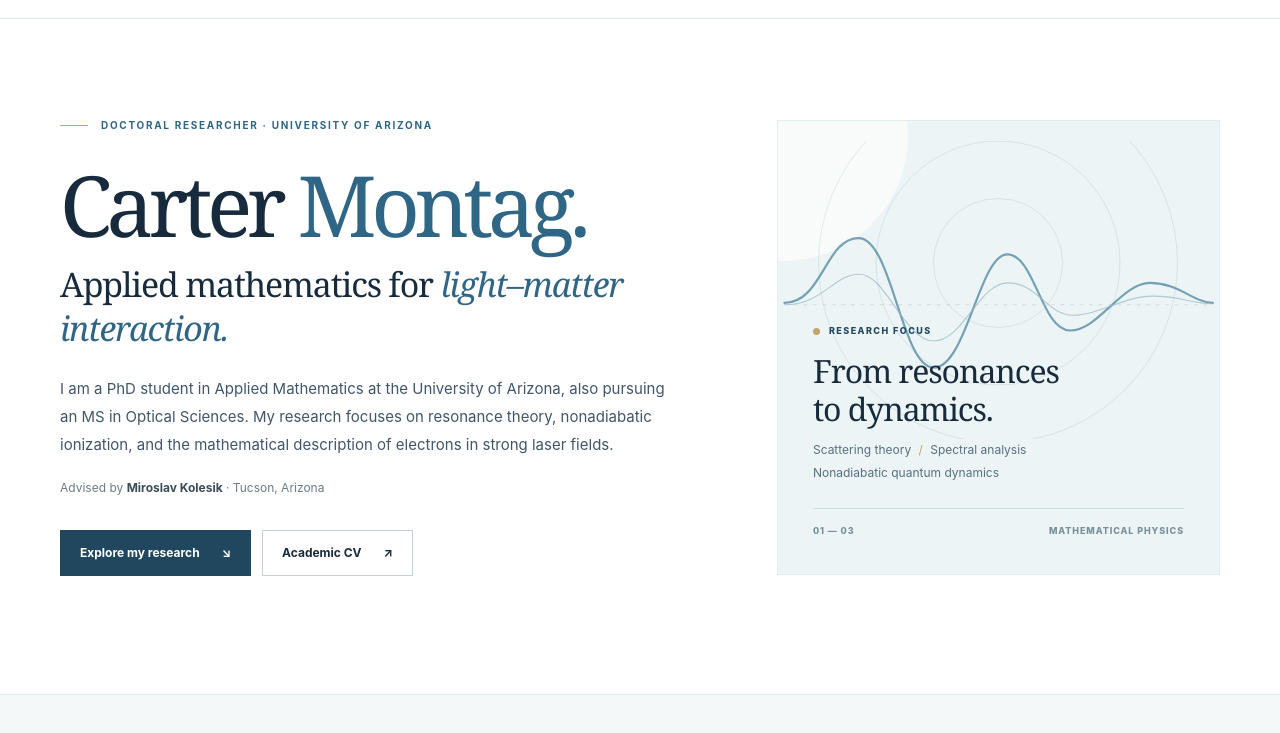
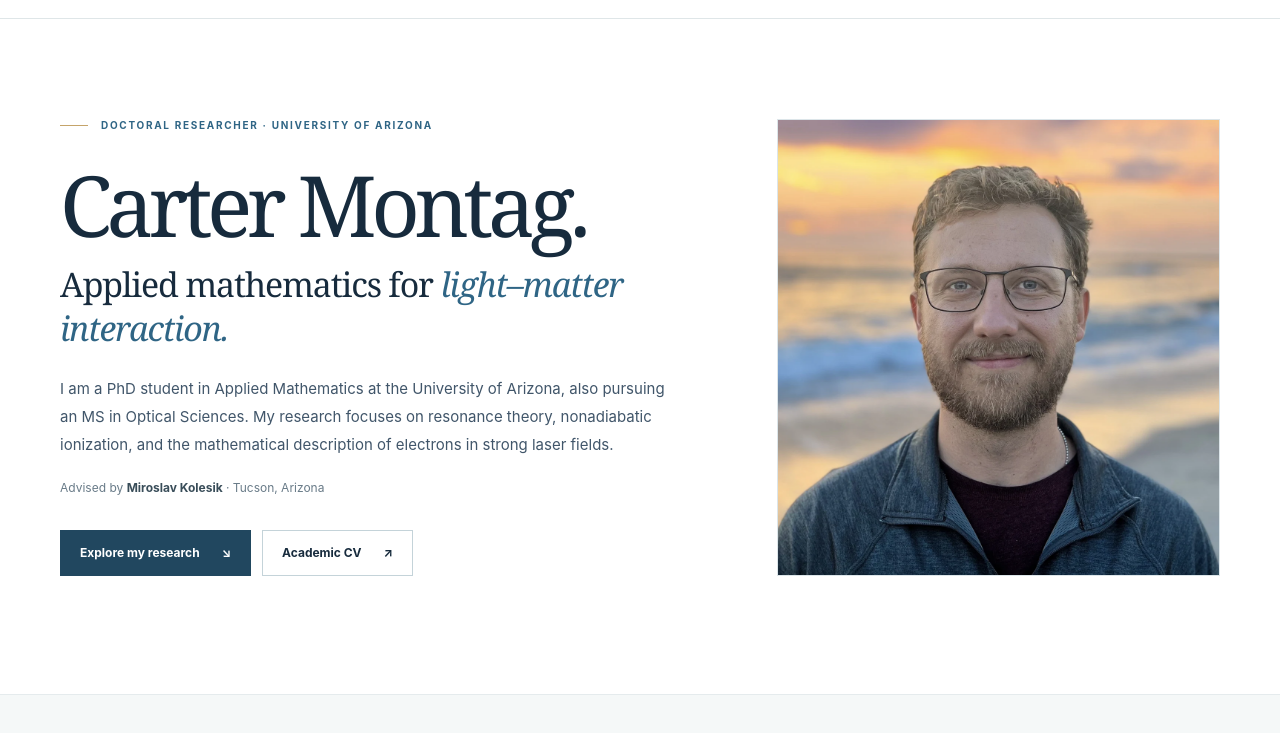
Before and after one commit to camontag/camontag.github.io, a plain HTML site: page index.html in a window 1280 px wide. Shown: the part 67-800 px from the top of the page. Drawn offline with Linux system fonts and the light colour scheme.

Commit message:
Add unobstructed headshot and unify name heading color

```diff
--- a/assets/styles.css
+++ b/assets/styles.css
@@ -122,3 +122,12 @@ a:focus-visible {outline:3px solid var(--blue);outline-offset:4px;border-radius:
 @media (max-width:1000px) {.shell{width:min(100% - 60px,1160px)}.hero{gap:32px;grid-template-columns:minmax(0,1fr) minmax(280px,.76fr)}.hero h1{font-size:72px}.section-heading,.experience-item{grid-template-columns:175px 1fr}.research-card{padding:23px 20px}.scholar-layout{gap:30px}}
 @media (max-width:760px) {.shell{width:calc(100% - 38px)}.header-inner{align-items:flex-start;flex-direction:column;padding:15px 0 12px;gap:14px}.primary-nav{width:100%;justify-content:space-between;gap:9px;flex-wrap:wrap}.primary-nav a{font-size:11px}.primary-nav .nav-cv{padding:5px 9px}.brand-mark{height:35px;width:35px;font-size:16px}.brand-label small{font-size:9px}.hero{grid-template-columns:1fr;padding:65px 0 76px;min-height:0;gap:40px}.hero h1{font-size:clamp(63px,13vw,85px);margin:21px 0 12px}.hero-description{font-size:14px}.eyebrow{font-size:9px;white-space:normal}.hero-visual{min-height:340px}.section{padding:70px 0}.section-heading{display:block;margin-bottom:28px}.section-kicker{margin-bottom:17px}.section-heading h2{font-size:39px}.section-intro{font-size:14px;margin-top:15px}.research-grid{grid-template-columns:1fr}.research-card{min-height:0;padding:24px}.card-tags{padding-top:21px}.research-card h3{margin:18px 0 10px}.experience-item{grid-template-columns:1fr;gap:14px}.experience-meta{flex-direction:row;align-items:baseline;gap:13px}.experience-meta .year{font-size:24px}.experience-body h3{font-size:16px}.scholar-layout,.background-grid{grid-template-columns:1fr;gap:32px}.publication{padding:25px}.contact-inner{flex-direction:column;align-items:flex-start}.contact-actions{align-items:flex-start}.contact-email{font-size:21px}.footer-inner{flex-wrap:wrap}}
 @media (prefers-reduced-motion:reduce){html{scroll-behavior:auto}*,*:before,*:after{transition:none!important;animation:none!important}}
+
+/* Academic portrait — keep the original heading typography. */
+.hero h1 span {color:inherit}
+.hero-photo-panel {padding:0;overflow:hidden;background:#edf4f5;border:1px solid #dce5e9;min-height:455px}
+.hero-photo-panel::before {display:none}
+.hero-photo {display:block;width:100%;height:100%;min-height:455px;object-fit:cover;object-position:center center}
+@media (max-width:760px) {
+  .hero-photo-panel,.hero-photo {min-height:420px}
+}
--- a/index.html
+++ b/index.html
@@ -41,19 +41,8 @@
           <a class="button button-outline" href="assets/Carter_Montag_CV.pdf" target="_blank" rel="noopener">Academic CV <span aria-hidden="true">↗</span></a>
         </div>
       </div>
-      <aside class="hero-visual" aria-label="Research interests at a glance">
-        <div class="diagram" aria-hidden="true">
-          <div class="diagram-halo halo-a"></div><div class="diagram-halo halo-b"></div><div class="diagram-halo halo-c"></div>
-          <svg class="diagram-wave" viewBox="0 0 450 210" fill="none" xmlns="http://www.w3.org/2000/svg" focusable="false">
-            <path d="M0 108 C40 108 43 40 78 40 S123 176 157 176 S205 57 234 57 S270 137 300 137 S354 87 384 87 S430 108 450 108" stroke="#568da4" stroke-width="2.3" stroke-linecap="round"/>
-            <path d="M0 110 C41 110 51 78 79 78 S126 148 157 148 S204 87 235 87 S276 121 303 121 S356 101 387 101 S425 109 450 109" stroke="#7eaab7" stroke-width="1.2" opacity="0.7"/>
-            <path d="M0 110 H450" stroke="#aebbc1" stroke-width="1" stroke-dasharray="4 6" opacity="0.6"/>
-          </svg>
-        </div>
-        <div class="visual-label"><span class="signal-dot"></span> RESEARCH FOCUS</div>
-        <h2>From resonances<br>to dynamics.</h2>
-        <p>Scattering theory <span aria-hidden="true">/</span> Spectral analysis<br>Nonadiabatic quantum dynamics</p>
-        <div class="visual-bottom"><span>01 — 03</span><span>MATHEMATICAL PHYSICS</span></div>
+      <aside class="hero-visual hero-photo-panel" aria-label="Portrait of Carter Montag">
+        <img class="hero-photo" src="assets/headshot.webp" alt="Carter Montag at the beach during sunset" width="1200" height="1226" decoding="async" fetchpriority="high">
       </aside>
     </section>
 
```
Also changed, not shown: assets/headshot.webp (added).
